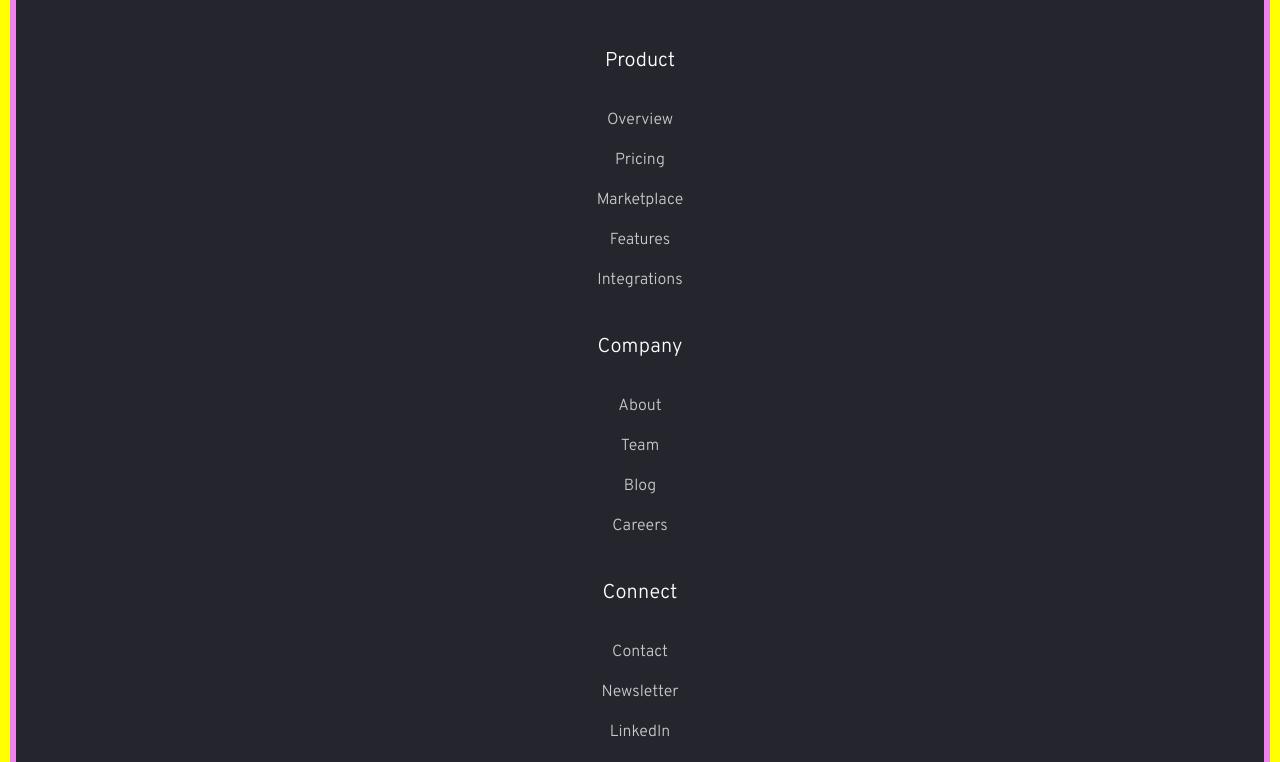
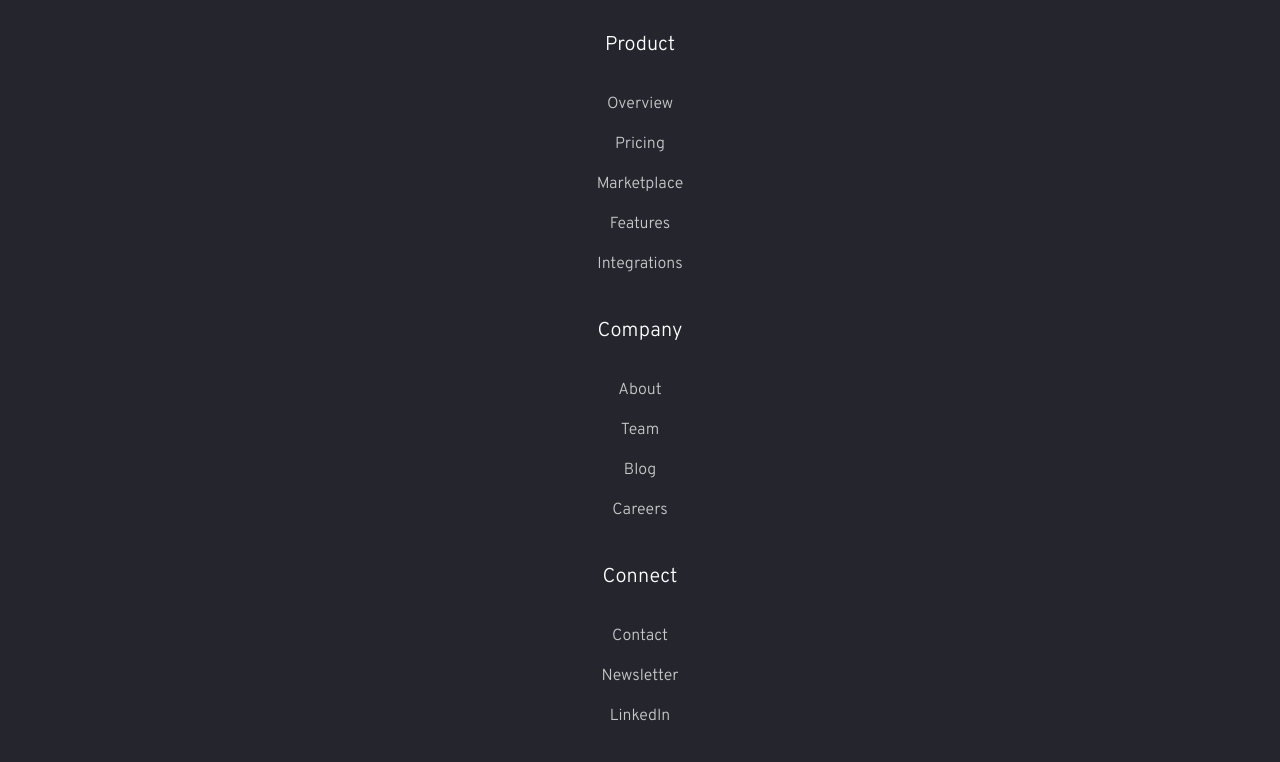
Before and after one commit to tony1610/BlogLanding, a plain HTML site: page index.html in a window 1280 px wide. Shown: the part 3613-4375 px from the top of the page. Drawn offline with Linux system fonts and the light colour scheme.

Commit message:
Remove footer outlines

```diff
--- a/myStyleSheet.css
+++ b/myStyleSheet.css
@@ -720,8 +720,6 @@ position: relative;
     text-align: center;
 
     padding-block: 4.375rem;
-
-    border: 10px solid yellow;
 }
 
 .footer--wrapper{
@@ -729,8 +727,6 @@ position: relative;
     flex-direction: column;
     justify-content: center;
     align-items: center;
-
-    border: 6px solid violet;
 }
 
 .footer__logo{
```
